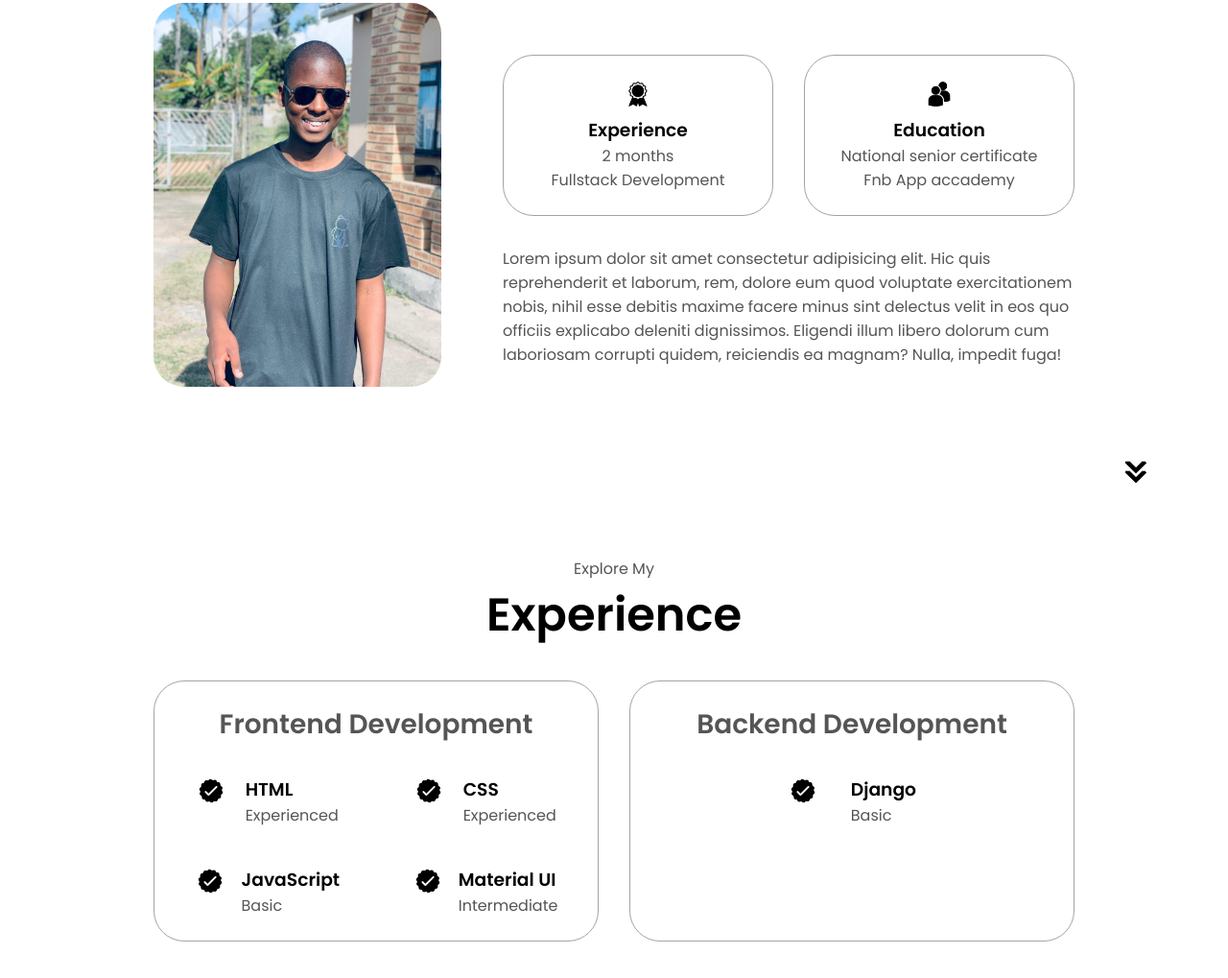
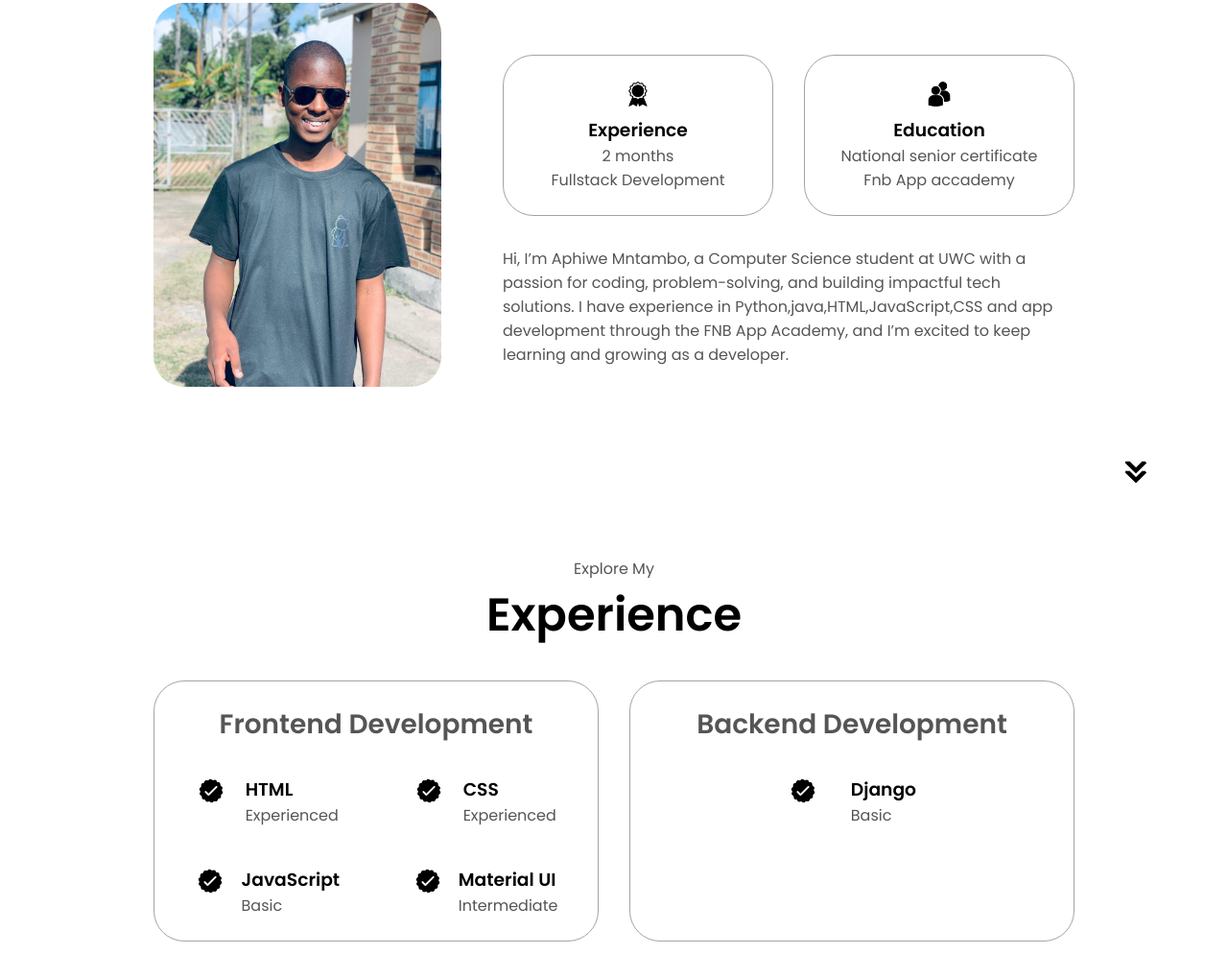
Before and after one commit to aphiwe120/html-css-js-portfolio, a plain HTML site: page index.html in a window 1280 px wide. Shown: the part 1116-2135 px from the top of the page at 96% size. Drawn offline with Linux system fonts and the light colour scheme.

Commit message:
update index.html with new introduction text

```diff
--- a/index.html
+++ b/index.html
@@ -105,12 +105,10 @@
           </div>
           <div class="text-container">
             <p>
-              Lorem ipsum dolor sit amet consectetur adipisicing elit. Hic quis
-              reprehenderit et laborum, rem, dolore eum quod voluptate
-              exercitationem nobis, nihil esse debitis maxime facere minus sint
-              delectus velit in eos quo officiis explicabo deleniti dignissimos.
-              Eligendi illum libero dolorum cum laboriosam corrupti quidem,
-              reiciendis ea magnam? Nulla, impedit fuga!
+              Hi, I’m Aphiwe Mntambo, a Computer Science student at UWC with a passion for coding,
+              problem-solving, and building impactful tech solutions.
+              I have experience in Python,java,HTML,JavaScript,CSS and app development through the FNB App Academy,
+              and I’m excited to keep learning and growing as a developer.
             </p>
           </div>
         </div>
```
